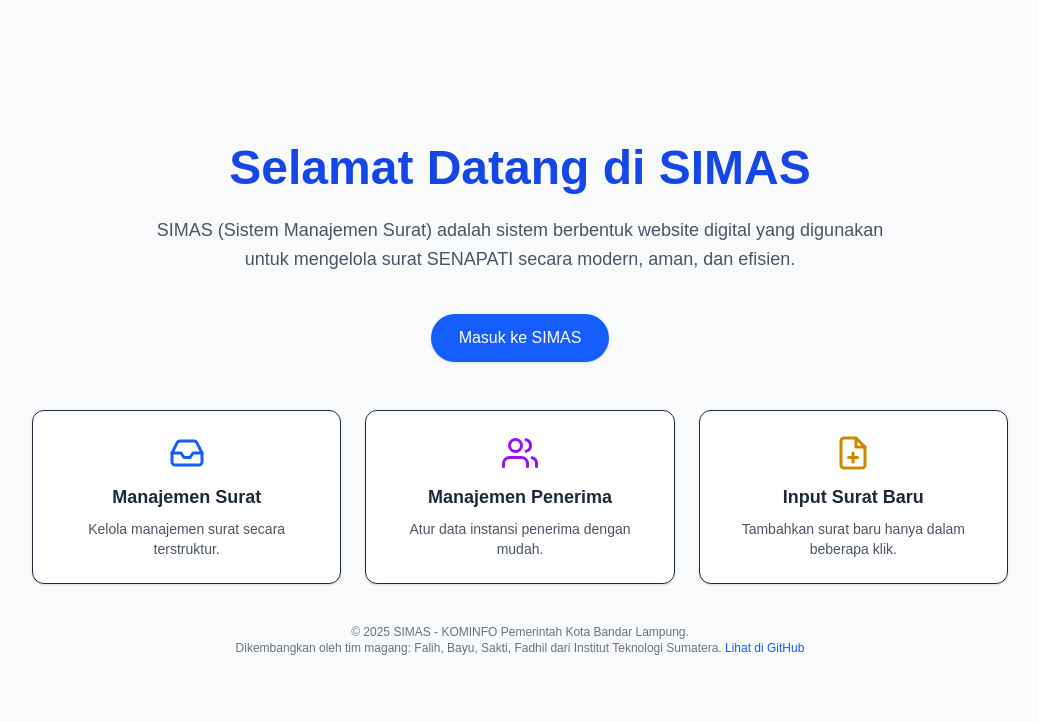
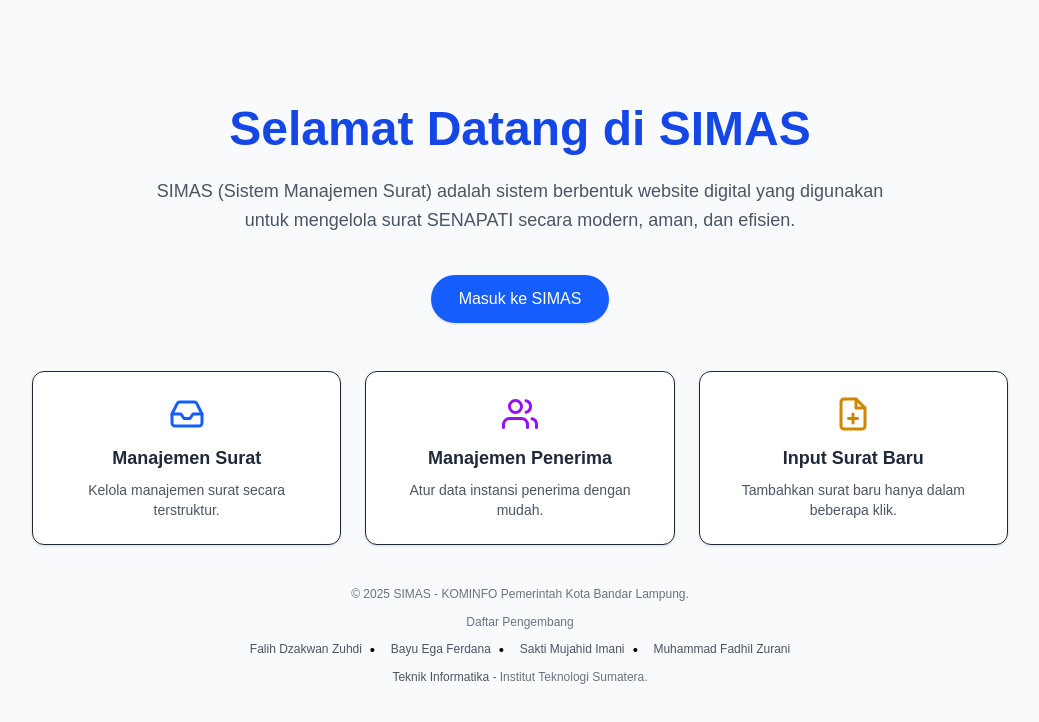
Before and after one commit to falihdzakwanz/sistem-manajemen-surat-fe, a Next.js app: page / in a window 1280 px wide. Shown: the top 722 px of the page, without its empty margins (120-1159 px from the left). Built offline with nearby package versions, Linux system fonts and the light colour scheme.

Commit message:
style: footer

```diff
--- a/src/app/page.tsx
+++ b/src/app/page.tsx
@@ -83,24 +83,75 @@
               </motion.div>
             ))}
           </div>
-
-          <footer className="text-xs text-gray-500 mt-4 text-center pt-6">
-            &copy; {new Date().getFullYear()} SIMAS - KOMINFO Pemerintah Kota
-            Bandar Lampung.
-            <br />
-            Dikembangkan oleh tim magang: Falih, Bayu, Sakti, Fadhil dari
-            Institut Teknologi Sumatera.{" "}
-            <a
-              href="https://github.com/username"
-              target="_blank"
-              rel="noopener noreferrer"
-              className="text-blue-600 hover:underline"
-            >
-              Lihat di GitHub
-            </a>
-          </footer>
+          <Footer />
         </motion.div>
       </section>
     </main>
   );
 }
+
+const Footer = () => {
+  const developers = [
+    { name: "Falih Dzakwan Zuhdi", url: "https://github.com/falihdzakwanz" },
+    { name: "Bayu Ega Ferdana", url: "https://github.com/bayuega" },
+    { name: "Sakti Mujahid Imani", url: "https://github.com/Sakti-122140123" },
+    {
+      name: "Muhammad Fadhil Zurani",
+      url: "https://github.com/mfadhilzurani122140146",
+    },
+  ];
+
+  return (
+    <motion.footer
+      initial={{ opacity: 0 }}
+      animate={{ opacity: 1 }}
+      transition={{ duration: 0.5 }}
+      className="text-xs text-gray-500 mt-4 text-center pt-6 leading-relaxed space-y-2"
+    >
+      <p>
+        &copy; {new Date().getFullYear()} SIMAS - KOMINFO Pemerintah Kota Bandar
+        Lampung.
+      </p>
+
+      <p>Daftar Pengembang</p>
+
+      <div className="flex justify-center items-center flex-wrap gap-x-2 mt-1">
+        {developers.map((dev, index) => (
+          <div key={dev.url} className="flex items-center">
+            <motion.a
+              href={dev.url}
+              target="_blank"
+              rel="noopener noreferrer"
+              className="hover:underline text-gray-600 hover:text-blue-500 transition-colors duration-300"
+              whileHover={{ scale: 1.05 }}
+              whileTap={{ scale: 0.95 }}
+            >
+              {dev.name}
+            </motion.a>
+            {index < developers.length - 1 && (
+              <motion.span
+                className="text-black text-sm mx-2"
+                animate={{ scale: [1, 1.2, 1] }}
+                transition={{ repeat: Infinity, duration: 2 }}
+              >
+                •
+              </motion.span>
+            )}
+          </div>
+        ))}
+      </div>
+
+      <div className="space-y-2">
+        <a
+          href="http://if.itera.ac.id/"
+          target="_blank"
+          rel="noopener noreferrer"
+          className="hover:underline text-gray-600 hover:text-blue-500 transition-colors duration-300 inline-block"
+        >
+          Teknik Informatika
+        </a>
+        <span> - Institut Teknologi Sumatera.</span>
+      </div>
+    </motion.footer>
+  );
+};
```
